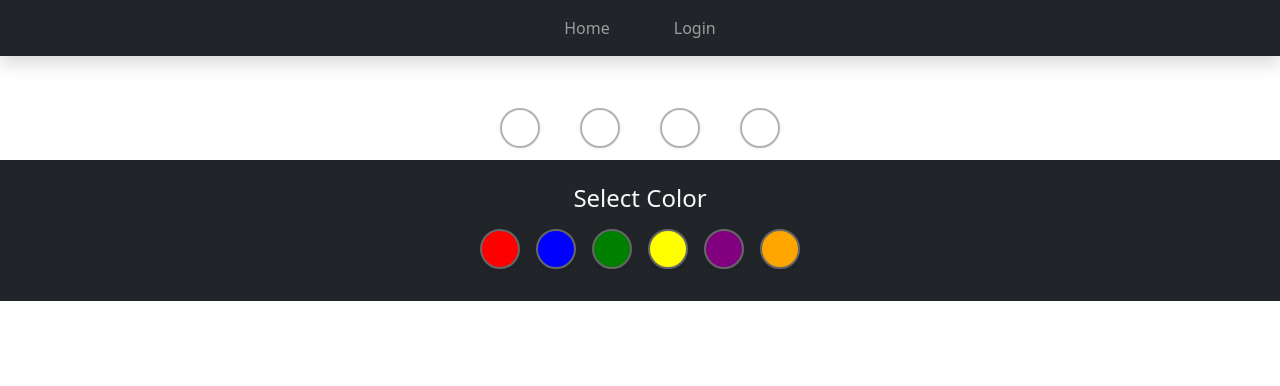
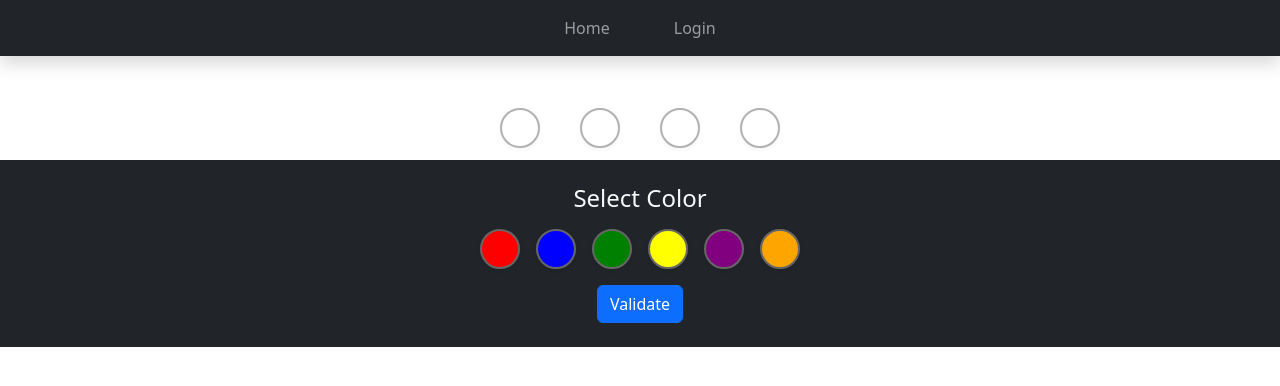
Before and after one commit to sebast825/Idempotent-Serverless-Architecture, a Next.js app: page /game in a window 1280 px wide. Shown: the top 386 px of the page. Built offline with nearby package versions, Linux system fonts and the light colour scheme; no server answers.

Commit message:
feat: submit attempt btn

```diff
--- a/app/game/page.tsx
+++ b/app/game/page.tsx
@@ -32,6 +32,13 @@ export default function GameDashboard() {
     newGuess[index] = null;
     setCurrentGuess(newGuess);
   };
+  const handleSubmitAttempt = () => {
+    const hasEmptyIndex = currentGuess.includes(null);
+    if (hasEmptyIndex) {
+      alert("Fill all the options")
+    }
+    console.log("validate");
+  };
   return (
     <div className="d-flex flex-column items-center gap-10 pt-5 mt-5">
       {/* 1. Active Guess Display */}
@@ -44,6 +51,7 @@ export default function GameDashboard() {
       <ColorPicker
         handleSelect={(e) => handleSelectColor(e)}
         currentGuess={currentGuess}
+        submit={handleSubmitAttempt}
       ></ColorPicker>
     </div>
   );
--- a/components/game/colorPicker.tsx
+++ b/components/game/colorPicker.tsx
@@ -1,19 +1,21 @@
 import { MASTERMIND_COLORS, MastermindColor } from "@/lib/game/types";
+import { Button } from "react-bootstrap";
 
 interface propsColorPicker {
   handleSelect: (e: MastermindColor) => void;
   currentGuess: (MastermindColor | null)[];
+  submit: () => void;
 }
 export default function ColorPicker(props: propsColorPicker) {
-  const { handleSelect, currentGuess } = props;
+  const { handleSelect, currentGuess, submit } = props;
   return (
     <>
-      <div className="d-flex flex-column align-items-center justify-content-center w-100  bg-dark p-4">
+      <div className="d-flex flex-column align-items-center justify-content-center w-100 gap-0 bg-dark p-2 py-4">
         {" "}
         <h4 className="text-sm font-bold text-slate-400 uppercase tracking-widest text-light">
           Select Color
         </h4>
-        <div className="flex gap-5 p-4rounded-2xl shadow-xl ">
+        <div className="flex gap-2 rounded-2xl shadow-xl ">
           {MASTERMIND_COLORS.map((color) => (
             <button
               key={color}
@@ -32,6 +34,9 @@ export default function ColorPicker(props: propsColorPicker) {
             ></button>
           ))}
         </div>
+        <Button className="mt-2" onClick={submit}>
+          Validate
+        </Button>
       </div>
     </>
   );
```
